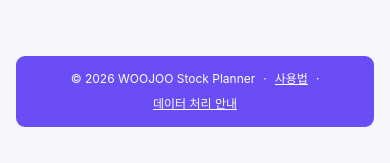
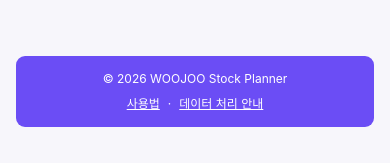
Before and after one commit to jooyahmong/stock, a React (Vite) app: page / in a window 390 px wide. Shown: the part 274-437 px from the top of the page. Built offline with nearby package versions, Linux system fonts and the light colour scheme.

Commit message:
모바일 하단 안내 링크 배치 개선

```diff
--- a/src/App.tsx
+++ b/src/App.tsx
@@ -499,7 +499,8 @@
       )}
 
       <footer className="app-footer">
-        <span>© {new Date().getFullYear()} WOOJOO Stock Planner</span>
+        <span className="footer-copyright">© {new Date().getFullYear()} WOOJOO Stock Planner</span>
+        <span className="footer-links">
           <span aria-hidden>·</span>
           <button className="linkish" onClick={() => setShowHelp(true)}>
             사용법
@@ -508,6 +509,7 @@
           <button className="linkish" onClick={() => setShowDataNotice(true)}>
             데이터 처리 안내
           </button>
+        </span>
       </footer>
 
       {showHelp && <HelpModal onClose={() => setShowHelp(false)} />}
--- a/src/styles.css
+++ b/src/styles.css
@@ -1077,6 +1077,21 @@
 }
 .app-footer .linkish {
   color: #fff;
+}
+.footer-links {
+  display: inline-flex;
+  gap: 8px;
+  align-items: center;
+}
+@media (max-width: 640px) {
+  .footer-copyright,
+  .footer-links {
+    flex-basis: 100%;
+    justify-content: center;
+  }
+  .footer-links > span:first-child {
+    display: none;
+  }
 }
 .data-notice {
   margin: 0;
```
Lines whose indentation alone changed are shown as unchanged.
